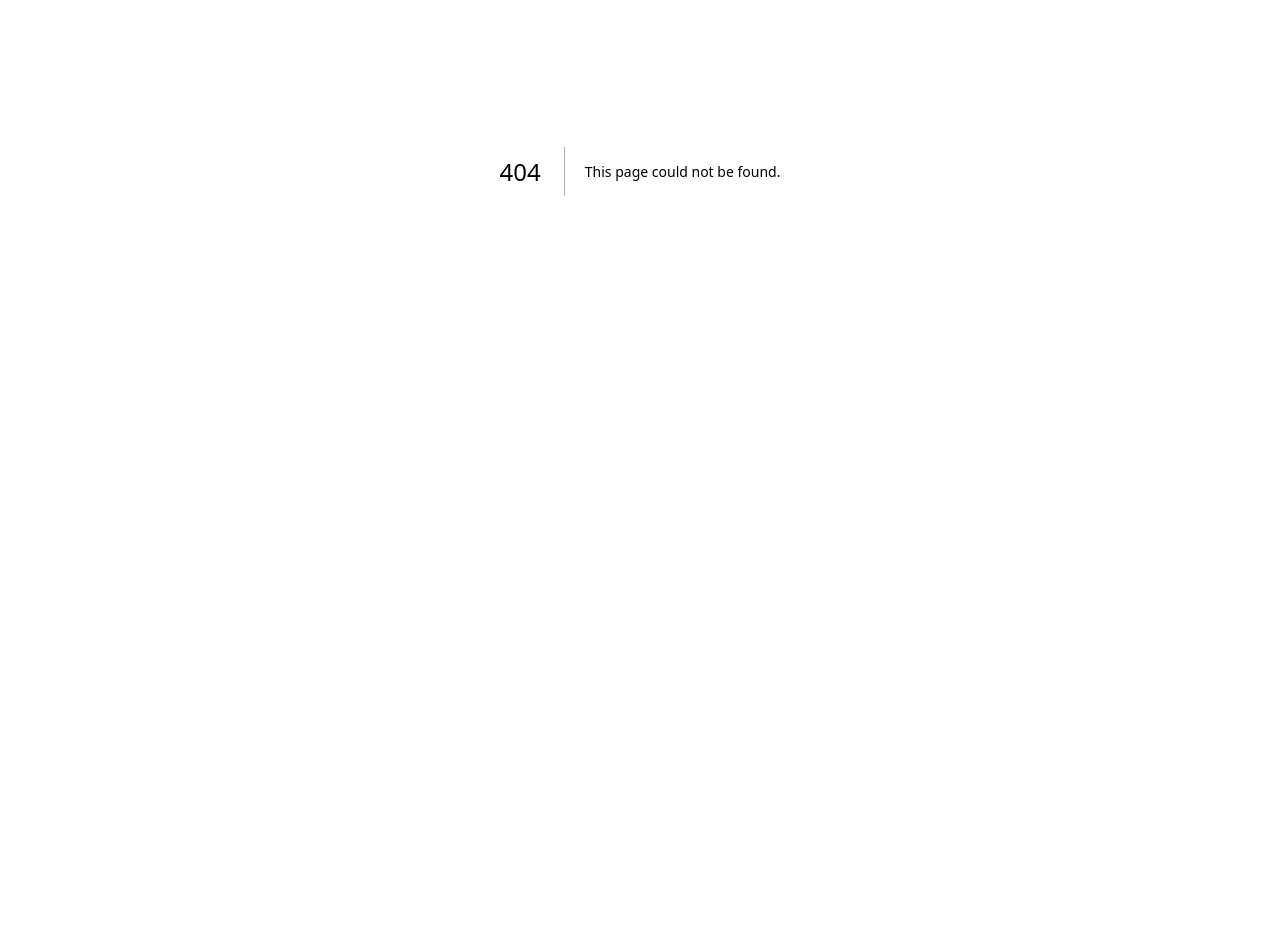
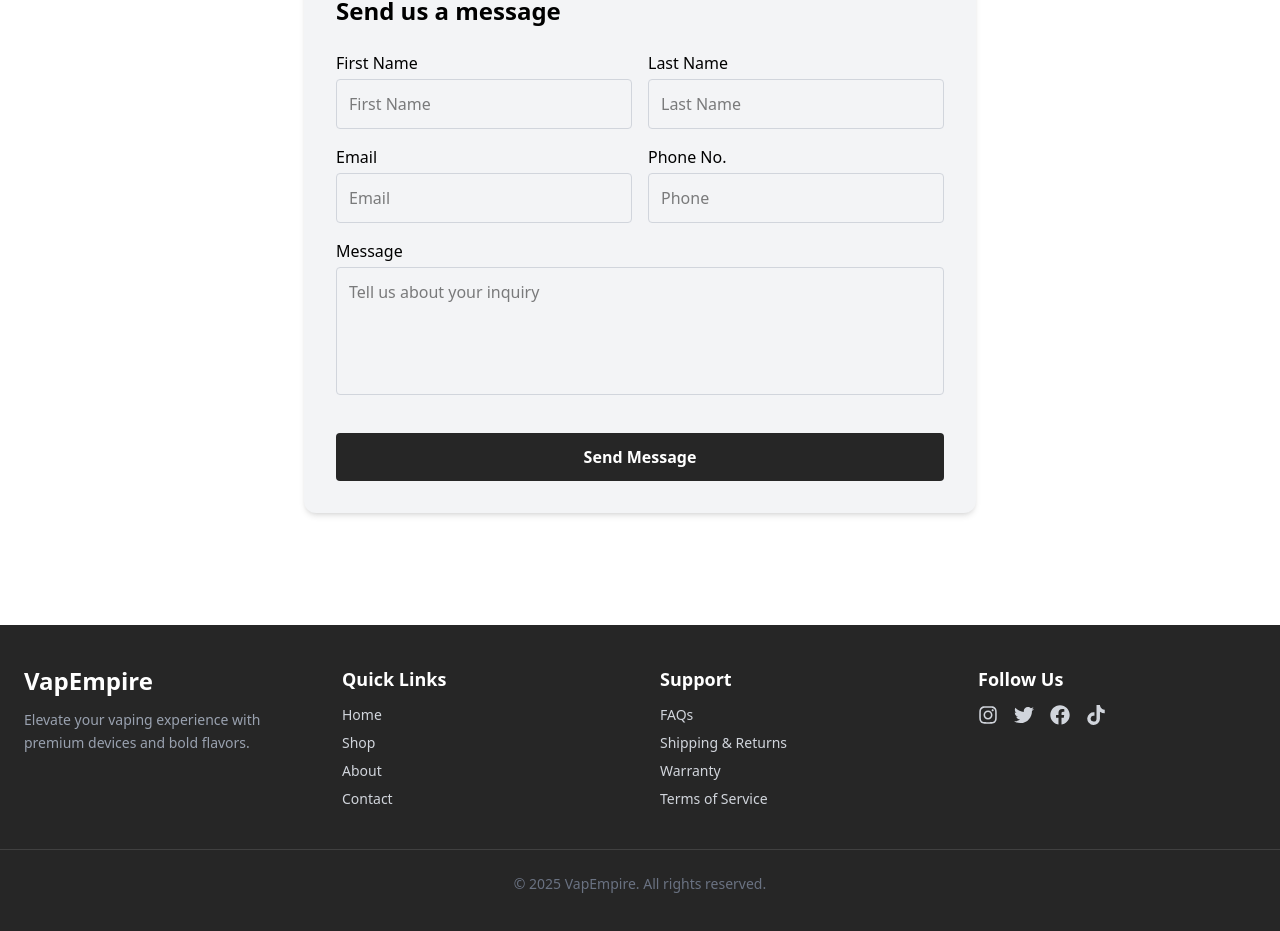
Before and after one commit to GoyalVansh6/vapempire, a Next.js app: page /pages/contact in a window 1280 px wide. Before the commit this address had no page. Shown: the part 293-1224 px from the top of the page. Before the commit the page ends 864 px from the top, so only its background shows below. Built offline with nearby package versions, Linux system fonts and the light colour scheme.

Commit message:
about us and contact page

```diff
--- a/src/app/components/footer.tsx
+++ b/src/app/components/footer.tsx
@@ -3,7 +3,7 @@ import { FaInstagram, FaTwitter, FaFacebook, FaTiktok } from "react-icons/fa";
 
 export default function Footer() {
   return (
-    <footer className="bg-gray-900 text-gray-300 py-10 mt-16">
+    <footer className="bg-neutral-800 text-gray-300 py-10 mt-16">
       <div className="max-w-7xl mx-auto px-6 grid grid-cols-1 md:grid-cols-4 gap-10">
         <div>
           <h2 className="text-2xl font-extrabold text-white mb-3">VapEmpire</h2>
@@ -43,7 +43,7 @@ export default function Footer() {
         </div>
       </div>
 
-      <div className="border-t border-gray-700 mt-10 pt-6 text-center text-sm text-gray-500">
+      <div className="border-t border-neutral-700 mt-10 pt-6 text-center text-sm text-gray-500">
         © {new Date().getFullYear()} VapEmpire. All rights reserved.
       </div>
     </footer>
--- a/src/app/components/heroImage.tsx
+++ b/src/app/components/heroImage.tsx
@@ -1,11 +1,17 @@
 export default function HeroImage() {
   return (
-    <div className="mx-[2rem] bg-pink-200 rounded-4xl min-h-[70vh] flex items-center px-12">
-      <div className="flex flex-col items-start">
-        <h1 className="text-6xl font-extrabold text-gray-900 mb-4">
-          VapEmpire
-        </h1>
-        <p className="text-xl text-gray-700 max-w-md">
+    <div
+      className="relative my-[1rem] mx-[2rem] rounded-4xl min-h-[70vh] flex items-center px-12 bg-cover bg-no-repeat bg-center overflow-hidden"
+      style={{
+        backgroundImage: "url('/vape-3571739.jpg')",
+      }}
+    >
+
+      <div className="absolute inset-0 bg-black/80"></div>
+
+      <div className="relative flex flex-col items-start text-white p-6 rounded-lg">
+        <h1 className="text-6xl font-extrabold mb-4">VapEmpire</h1>
+        <p className="text-xl max-w-md text-gray-200">
           Elevate your vaping experience with premium flavors and sleek designs.
         </p>
       </div>
--- a/src/app/components/item.tsx
+++ b/src/app/components/item.tsx
@@ -18,17 +18,19 @@ export default function ProductCard({
   description,
 }: ProductCardProps) {
   return (
-    <div className="flex flex-col border rounded-lg shadow-md overflow-hidden hover:shadow-lg transition-shadow duration-300 max-w-xs">
+    <div className="flex flex-col border rounded-lg shadow-md overflow-hidden hover:shadow-lg transition-shadow duration-300 min-w-sm">
       <div className="relative w-full h-64">
         <Image
-          src={imageSrc}
+          src="/vape-3571739.jpg"
           alt={altText}
           fill
           className="object-cover"
         />
+        <div className="absolute inset-0 bg-black/30"></div>
       </div>
-      <div className="p-4 flex flex-col gap-2">
-        <h3 className="text-lg font-semibold">{title}</h3>
+
+      <div className="p-4 flex flex-col gap-2 text-center">
+        <h3 className="text-lg font-semibold text-gray-900">{title}</h3>
         <p className="text-gray-700 font-bold text-md">${price}</p>
         {description && <p className="text-gray-500 text-sm">{description}</p>}
       </div>
--- a/src/app/components/navbar.tsx
+++ b/src/app/components/navbar.tsx
@@ -4,22 +4,24 @@ import { useRouter } from "next/navigation";
 import {FaSearch, FaShoppingCart, FaUser} from "react-icons/fa"
 
 const links = [
-    {name: "Home"},
+    {name: "Home",},
     {name: "Shop"},
     {name: "Blog"},
-    {name: "About"},
-    {name: "Contact"}
+    {name: "About", path: "../pages/about"},
+    {name: "Contact", path: "../pages/contact"}
 ]
 
 export default function Navbar(){
+    const router = useRouter();
+
     return(
-        <div className="flex items-center justify-between bg-gray-800 text-white h-[4rem] px-[2rem] sticky top-0">
+        <div className="flex items-center justify-between bg-neutral-800 text-white h-[4rem] px-[2rem] sticky top-0 z-1000">
             <div className="text-red-800 font-bold">
                 VAP EMPIRE
             </div>
             <ul className="flex w-[40%] justify-around">
                 {links.map((link) =>
-                <li key={link.name} className="font-semibold hover:underline active:text-red-500">{link.name}</li>
+                <li key={link.name} className="font-semibold hover:underline active:text-red-500" onClick={() => {router.push(link.path ? link.path : "./")}}>{link.name}</li>
             )}
             </ul>
             <ul className="flex gap-[2rem]">
--- a/src/app/components/productsGrid.tsx
+++ b/src/app/components/productsGrid.tsx
@@ -59,13 +59,6 @@ export default function ProductsGrid() {
       price: 64.99,
       description: "Fast charge, bold flavors, pure satisfaction.",
     },
-    {
-      imageSrc: "/images/vape9.jpg",
-      altText: "Vape Model 9",
-      title: "VapEmpire Edge",
-      price: 59.99,
-      description: "Cutting-edge design for the modern vaper.",
-    },
   ];
 
   return (
@@ -73,7 +66,7 @@ export default function ProductsGrid() {
       <h2 className="text-4xl font-extrabold text-gray-900 mb-10 text-center">
         Our Top Picks
       </h2>
-      <div className="grid grid-cols-1 sm:grid-cols-2 lg:grid-cols-3 gap-8 justify-items-center">
+      <div className="w-[75vw] flex gap-8 flex-wrap justify-center mx-auto">
         {products.map((product, index) => (
           <ProductCard
             key={index}
--- a/src/app/layout.tsx
+++ b/src/app/layout.tsx
@@ -2,6 +2,7 @@ import type { Metadata } from "next";
 import { Geist, Geist_Mono } from "next/font/google";
 import "./globals.css";
 import Navbar from "./components/navbar";
+import Footer from "./components/footer"
 
 const geistSans = Geist({
   variable: "--font-geist-sans",
@@ -30,6 +31,7 @@ export default function RootLayout({
       >
         <Navbar/>
         {children}
+        <Footer/>
       </body>
     </html>
   );
--- a/src/app/page.tsx
+++ b/src/app/page.tsx
@@ -1,13 +1,11 @@
 import HeroImage from "./components/heroImage"
 import ProductsGrid from "./components/productsGrid"
-import Footer from "./components/footer"
 
 export default function Home(){
   return(
     <div>
       <HeroImage/>
       <ProductsGrid/>
-      <Footer/>
     </div>
   )
 }
--- /dev/null
+++ b/src/app/pages/about/page.tsx
@@ -0,0 +1,67 @@
+export default function About() {
+  const values = [
+    "Integrity in everything we do",
+    "Customer-centric approach",
+    "Sustainability and responsibility",
+    "Innovation and quality"
+  ];
+
+  return (
+    <div className="flex flex-col max-w-6xl mx-auto px-6 py-12 text-gray-800">
+      <section className="mb-12 text-center">
+        <h2 className="text-3xl font-extrabold mb-4">ABOUT US</h2>
+        <p className="text-gray-600">
+          Lorem ipsum dolor sit amet consectetur adipisicing elit. Cumque
+          possimus nemo totam ipsum sit suscipit minima at quisquam, cupiditate
+          reprehenderit, modi veritatis, asperiores quidem odit velit
+          consequatur? Aperiam, vel quia.
+        </p>
+      </section>
+
+      <section className="mb-12">
+        <h2 className="text-3xl font-semibold mb-4">OUR STORY</h2>
+        <p className="text-gray-600">
+          Lorem ipsum dolor sit amet consectetur adipisicing elit. Corporis at
+          quo quidem aut harum eos repellendus odit quod assumenda expedita est
+          soluta mollitia voluptate, provident quibusdam veritatis eius.
+          Laudantium maiores maxime, nulla esse a eum quis obcaecati ratione,
+          excepturi omnis distinctio voluptas. Rerum, eius! Vero dolores
+          doloremque vel totam alias!
+        </p>
+      </section>
+
+      <section className="mb-12">
+        <h2 className="text-3xl font-semibold mb-4">OUR VALUES</h2>
+        <ul className="grid grid-cols-1 sm:grid-cols-2 lg:grid-cols-4 gap-6">
+          {values.map((value, index) => (
+            <li
+              key={index}
+              className="p-6 bg-gray-100 rounded-lg shadow hover:shadow-md transition"
+            >
+              {value}
+            </li>
+          ))}
+        </ul>
+      </section>
+
+      <section className="grid grid-cols-2 sm:grid-cols-4 gap-6 text-center">
+        <div className="p-6 bg-gray-100 rounded-lg shadow">
+          <h3 className="text-2xl font-bold">50k+</h3>
+          <p className="text-gray-600">happy customers</p>
+        </div>
+        <div className="p-6 bg-gray-100 rounded-lg shadow">
+          <h3 className="text-2xl font-bold">50+</h3>
+          <p className="text-gray-600">products</p>
+        </div>
+        <div className="p-6 bg-gray-100 rounded-lg shadow">
+          <h3 className="text-2xl font-bold">24/7</h3>
+          <p className="text-gray-600">availability</p>
+        </div>
+        <div className="p-6 bg-gray-100 rounded-lg shadow">
+          <h3 className="text-2xl font-bold">100%</h3>
+          <p className="text-gray-600">authentic</p>
+        </div>
+      </section>
+    </div>
+  );
+}
--- /dev/null
+++ b/src/app/pages/contact/page.tsx
@@ -0,0 +1,71 @@
+export default function Contact() {
+  return (
+    <div className="mx-[2rem] py-12">
+      <div className="text-center mb-10">
+        <h1 className="text-4xl font-extrabold mb-4">Get in Contact</h1>
+        <p className="text-gray-700 max-w-xl mx-auto">
+          Have questions? We'd love to hear from you. Send us a message and we'll respond as soon as possible.
+        </p>
+      </div>
+
+      <div className="bg-gray-100 p-8 rounded-xl max-w-2xl mx-auto shadow-md">
+        <h2 className="text-2xl font-semibold mb-6">Send us a message</h2>
+
+        <form className="flex flex-col gap-4">
+          <div className="flex flex-col sm:flex-row gap-4">
+            <div className="flex-1">
+              <label className="block mb-1 font-medium">First Name</label>
+              <input
+                type="text"
+                placeholder="First Name"
+                className="w-full p-3 rounded border border-gray-300 focus:outline-none focus:ring-2 focus:ring-pink-400"
+              />
+            </div>
+            <div className="flex-1">
+              <label className="block mb-1 font-medium">Last Name</label>
+              <input
+                type="text"
+                placeholder="Last Name"
+                className="w-full p-3 rounded border border-gray-300 focus:outline-none focus:ring-2 focus:ring-pink-400"
+              />
+            </div>
+          </div>
+
+          <div className="flex flex-col sm:flex-row gap-4">
+            <div className="flex-1">
+              <label className="block mb-1 font-medium">Email</label>
+              <input
+                type="email"
+                placeholder="Email"
+                className="w-full p-3 rounded border border-gray-300 focus:outline-none focus:ring-2 focus:ring-pink-400"
+              />
+            </div>
+            <div className="flex-1">
+              <label className="block mb-1 font-medium">Phone No.</label>
+              <input
+                type="tel"
+                placeholder="Phone"
+                className="w-full p-3 rounded border border-gray-300 focus:outline-none focus:ring-2 focus:ring-pink-400"
+              />
+            </div>
+          </div>
+
+          <div>
+            <label className="block mb-1 font-medium">Message</label>
+            <textarea
+              placeholder="Tell us about your inquiry"
+              className="w-full p-3 rounded border border-gray-300 focus:outline-none focus:ring-2 focus:ring-pink-400 h-32 resize-none"
+            />
+          </div>
+
+          <button
+            type="submit"
+            className="mt-4 bg-neutral-800 text-white font-semibold py-3 px-6 rounded hover:bg-pink-600 transition-colors"
+          >
+            Send Message
+          </button>
+        </form>
+      </div>
+    </div>
+  );
+}
```
Also changed, not shown: public/vape-3571739.jpg (added).
